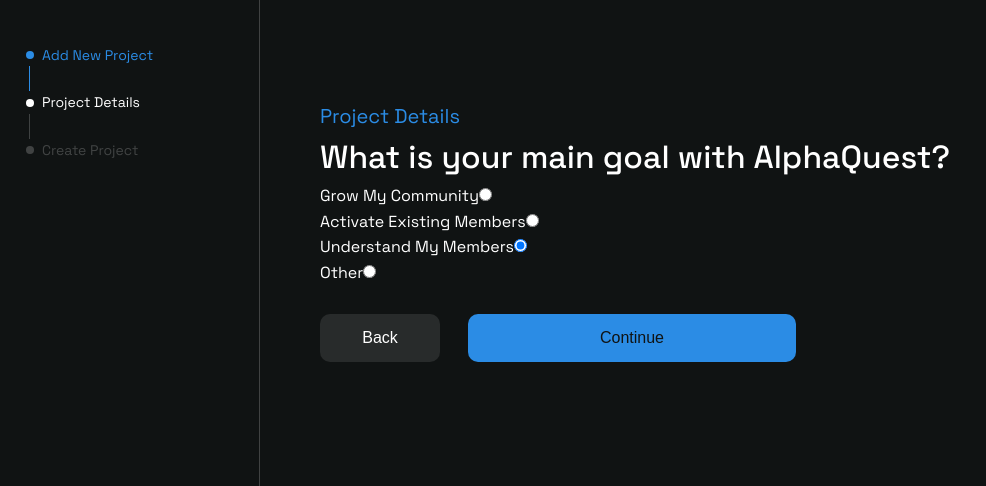
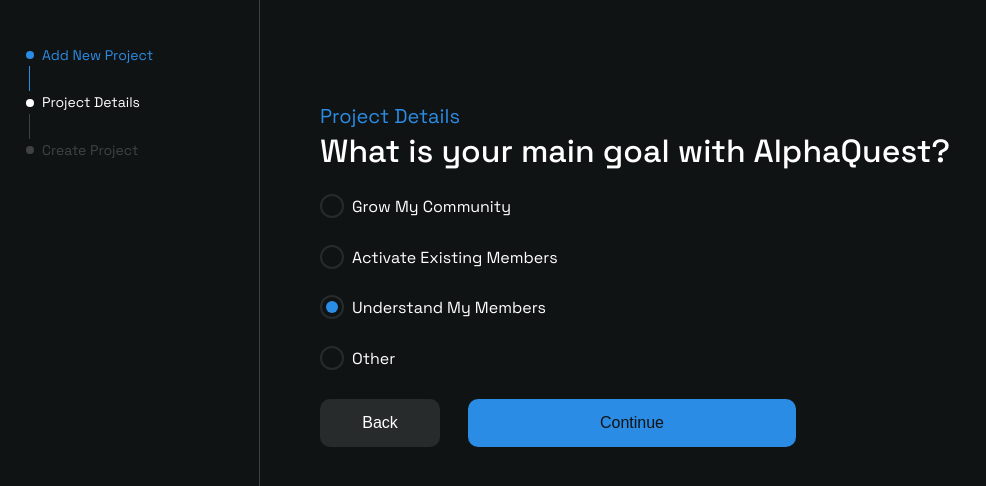
Before and after one commit to gurugu-test-projects/quest-multi-step-form, a Next.js app: page / in a window 1280 px wide. Both pictures are taken after typing "Sample", "Sample" into the empty fields and a click on the button "Add Project". Shown: the top 486 px of the page, without its empty margins (0-986 px from the left). Built offline with nearby package versions, Linux system fonts and the light colour scheme.

Commit message:
feat: style Project Details page

```diff
--- a/features/Form/ProjectDetails/ProjectDetails.tsx
+++ b/features/Form/ProjectDetails/ProjectDetails.tsx
@@ -45,11 +45,20 @@
       <h1>Project Details</h1>
       <fieldset>
         <legend>What is your main goal with AlphaQuest?</legend>
-        {goals.map((goal) => (
-          <Field label={goal} key={goal}>
-            <input id={goal} type="radio" {...register("goal")} value={goal} />
-          </Field>
-        ))}
+        <div style={{ marginTop: "24px" }}>
+          {goals.map((goal) => (
+            <div key={goal} className={styles.radioBtnContainer}>
+              <input
+                className={styles.radioBtn}
+                id={goal}
+                type="radio"
+                value={goal}
+                {...register("goal")}
+              />
+              <label htmlFor={goal}>{goal}</label>
+            </div>
+          ))}
+        </div>
       </fieldset>
       <div className={styles.btnContainer}>
         <button className={styles.btnSecondary} onClick={previousStep}>
--- a/features/Form/styles/Form.module.scss
+++ b/features/Form/styles/Form.module.scss
@@ -15,6 +15,7 @@
   legend {
     font-size: 32px;
     font-weight: 500;
+    line-height: 38px;
   }
 
   & fieldset > label,
@@ -112,6 +113,40 @@
   }
 }
 
+.radioBtnContainer {
+  display: flex;
+  gap: 8px;
+
+  .radioBtn {
+    appearance: none;
+    -webkit-appearance: none;
+    -moz-appearance: none;
+
+    position: relative;
+    width: 24px;
+    height: 24px;
+    background-color: var(--color-main-bg);
+    border: 2px solid rgba(255, 255, 255, 0.1);
+    border-radius: 50%;
+    outline: none;
+
+    &:checked::after {
+      content: "";
+      position: absolute;
+      width: 12px;
+      height: 12px;
+      border-radius: 50%;
+      background-color: var(--color-font-secondary);
+      top: 4px;
+      left: 4px;
+    }
+  }
+
+  &:not(:last-child) {
+    margin-bottom: 25px;
+  }
+}
+
 @media (max-width: 750px) {
   .form {
     margin: 0 5%;
```
